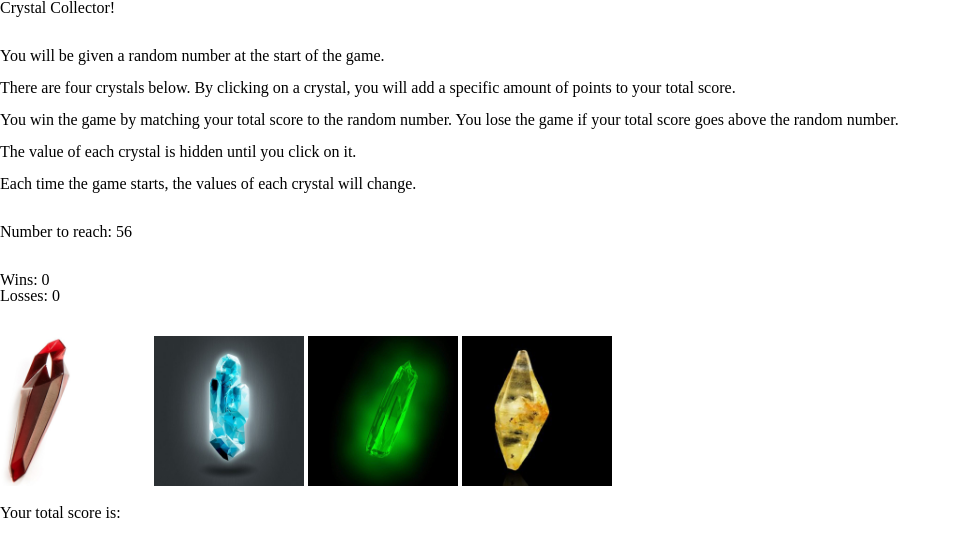
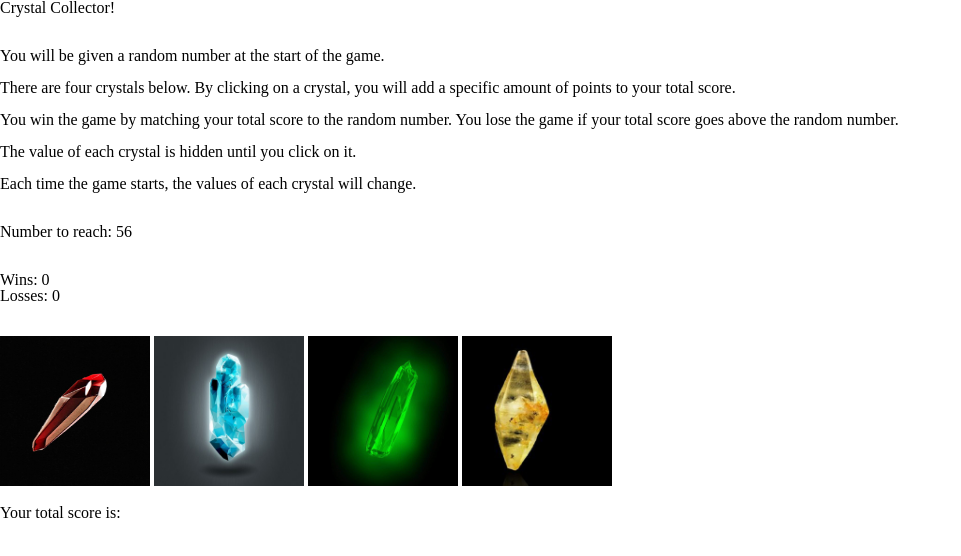
Before and after one commit to janiello/kyber-crystal-game, a plain HTML site: page index.html in a window 1280 px wide. Shown: the whole page, without its empty margins (0-961 px from the left). Drawn offline with nearby package versions, Linux system fonts and the light colour scheme.

Commit message:
changed an image for a crystal to a jpeg file instead of the png file to more closely match the other images

```diff
--- a/index.html
+++ b/index.html
@@ -31,7 +31,7 @@
         </div>
         <br><br>
         <div id="crystals">
-            <img id="red-crystal" src="assets/images/Red Kyber Crystal.png" alt="red-kyber-crystal">
+            <img id="red-crystal" src="assets/images/Red Kyber Crystal.jpg" alt="red-kyber-crystal">
             <img id="blue-crystal" src="assets/images/Blue Kyber Crystal.jpg" alt="blue-kyber-crystal">
             <img id="green-crystal" src="assets/images/Green Kyber Crystal.jpg" alt="green-kyber-crystal">
             <img id="yellow-crystal" src="assets/images/Yellow Kyber Crystal.jpg" alt="yellow-kyber-crystal">
```
Also changed, not shown: assets/images/Red Kyber Crystal.jpg (added), assets/images/Red Kyber Crystal.png (deleted).
